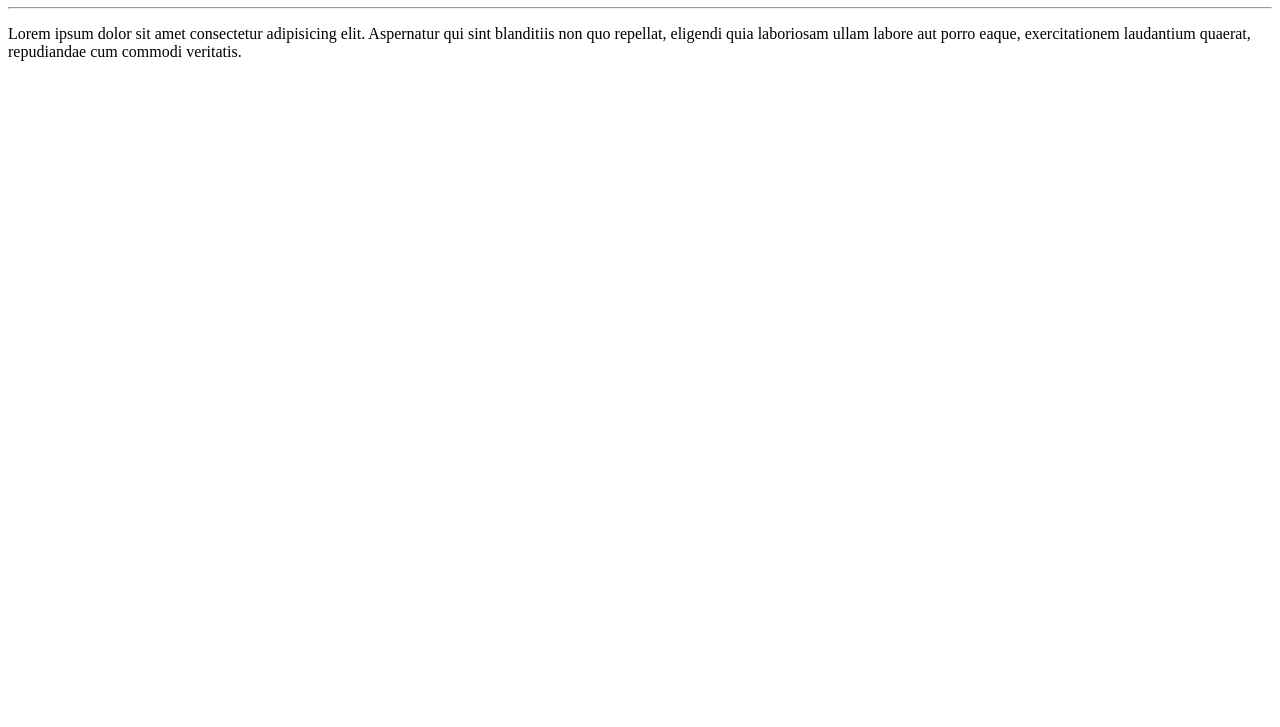
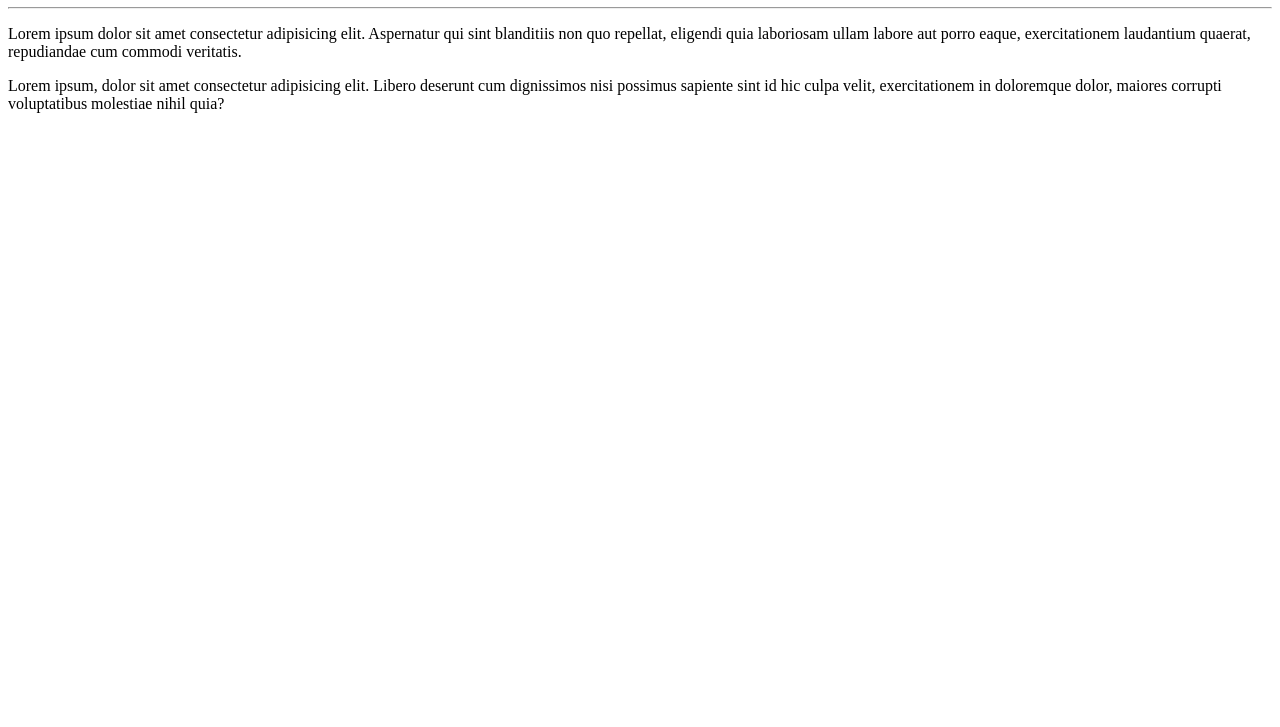
Before and after one commit to Flaviomarquess-max/--Ola-Mundo, a plain HTML site: page site-exemplo/index.html in a window 1280 px wide. Shown: the part 73-800 px from the top of the page. Drawn offline with Linux system fonts and the light colour scheme.

Commit message:
adicionei um paragrafo

```diff
--- a/site-exemplo/index.html
+++ b/site-exemplo/index.html
@@ -9,6 +9,6 @@
     <h1>Ola, Mundo!</h1>
     <hr>
     <p>Lorem ipsum dolor sit amet consectetur adipisicing elit. Aspernatur qui sint blanditiis non quo repellat, eligendi quia laboriosam ullam labore aut porro eaque, exercitationem laudantium quaerat, repudiandae cum commodi veritatis.</p>
-
+    <p>Lorem ipsum, dolor sit amet consectetur adipisicing elit. Libero deserunt cum dignissimos nisi possimus sapiente sint id hic culpa velit, exercitationem in doloremque dolor, maiores corrupti voluptatibus molestiae nihil quia?</p>
 </body>
 </html>
```
